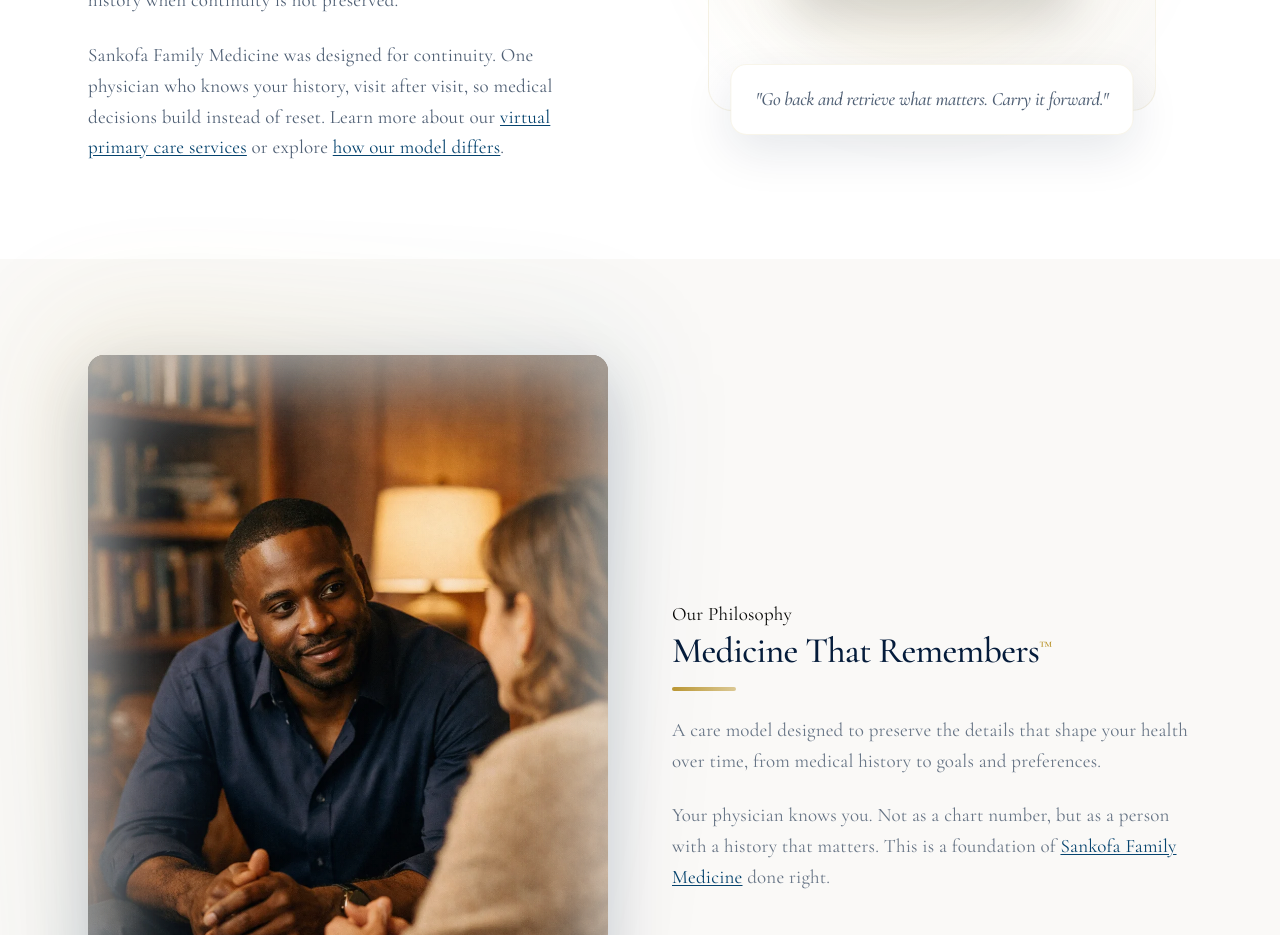
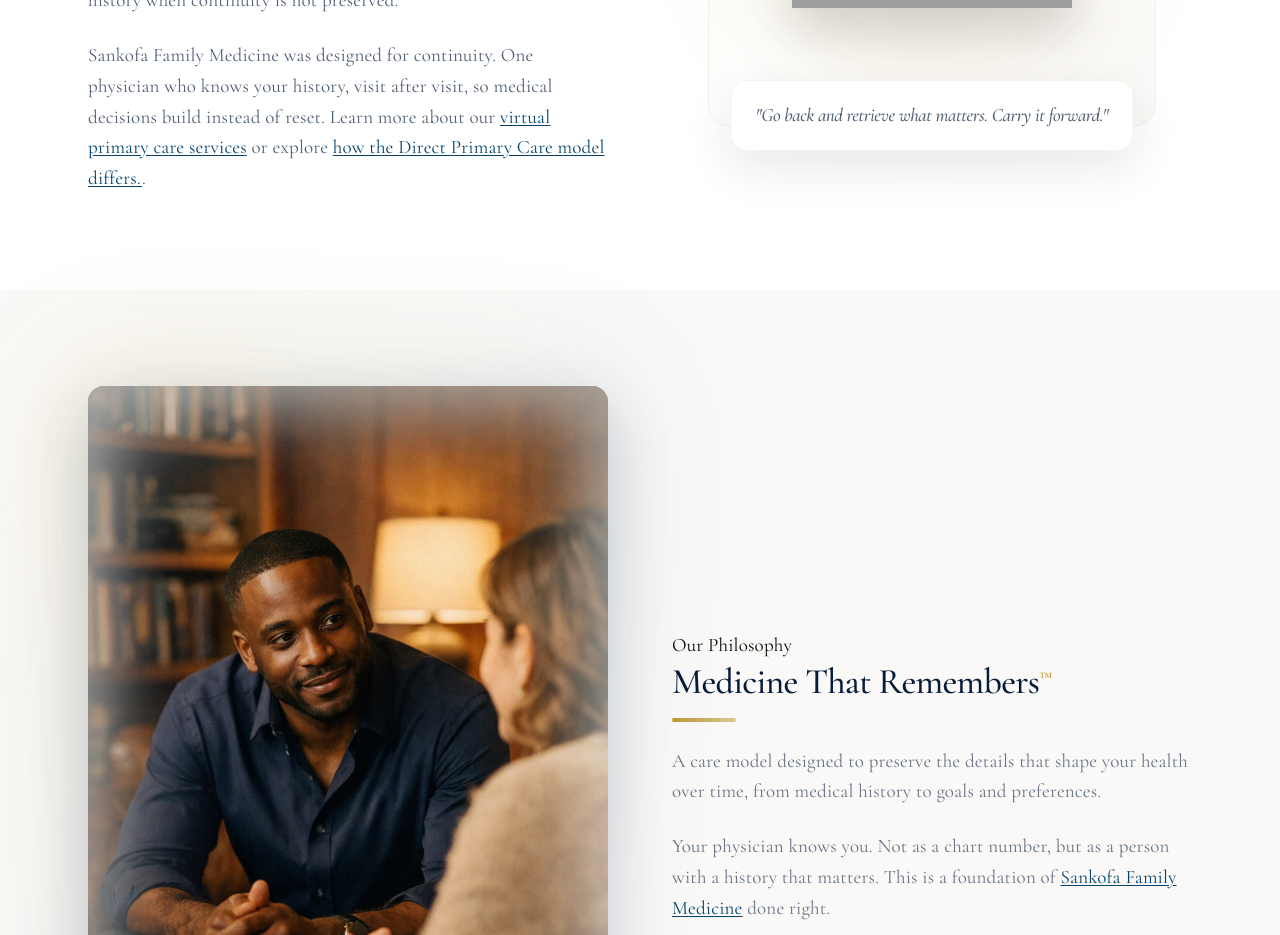
Before and after one commit to NDCHVISION/SFM-ELITE, a Next.js app: page /about in a window 1280 px wide. Shown: the part 1400-2335 px from the top of the page. Built offline with nearby package versions, Linux system fonts and the light colour scheme; grey boxes are pictures that could not be loaded.

Commit message:
Clarify text about Direct Primary Care model

```diff
--- a/app/about/page.tsx
+++ b/app/about/page.tsx
@@ -478,7 +478,7 @@ export default function AboutPage() {
                     </Link>{' '}
                     or explore{' '}
                     <Link href="/compare" className="text-sfm-azure hover:text-sfm-gold transition-colors underline underline-offset-2">
-                      how our model differs
+                       how the Direct Primary Care model differs.
                     </Link>.
                   </p>
                 </div>
```
